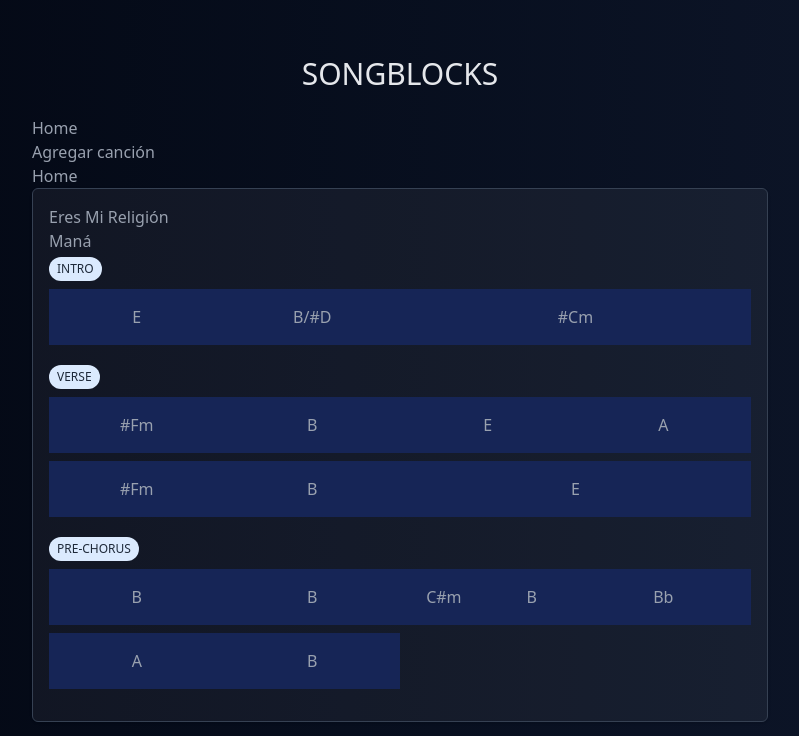
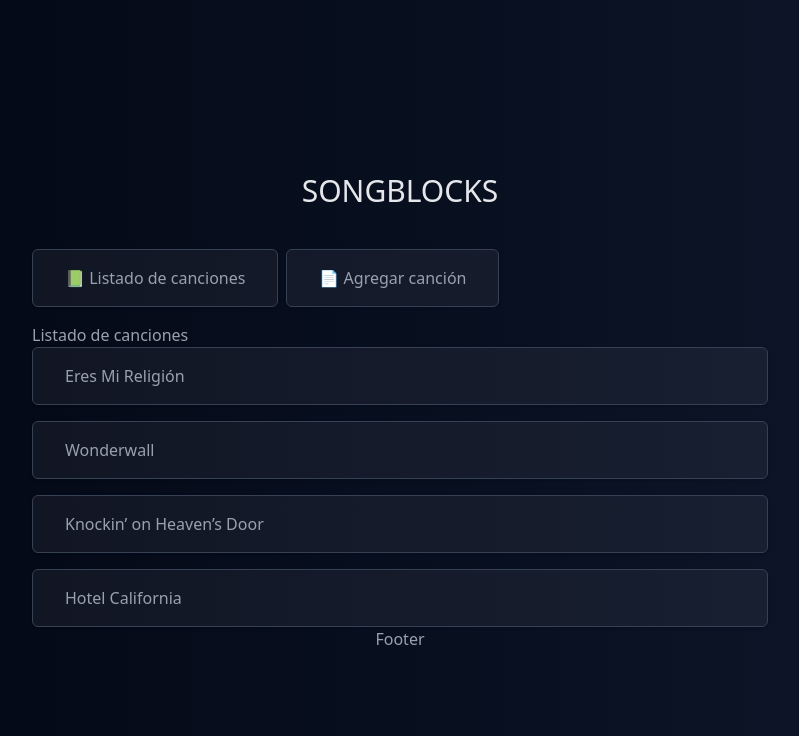
Before and after one commit to horaciodominguez/chordblocks-react-typescript, a React (Vite) app: page / in a window 1280 px wide. Shown: the top 736 px of the page, without its empty margins (240-1039 px from the left). Built offline with nearby package versions, Linux system fonts and the light colour scheme.

Commit message:
Refactoring

```diff
--- a/src/App.tsx
+++ b/src/App.tsx
@@ -31,7 +31,7 @@ function App() {
       <Header />
         <Routes>
           <Route path="/" element={<Home songs={songs} />} />
-          <Route path="/song/:id" element={<ViewSong />} />
+          <Route path="/song/:id" element={<ViewSong songs={songs} />} />
           <Route path="/song/:id/edit" element={<EditSong />} />
           <Route path="/new" element={<NewSong  songs={songs} setSongs={setSongs} />} />
         </Routes>
--- a/src/components/Header.tsx
+++ b/src/components/Header.tsx
@@ -4,13 +4,13 @@ export function Header () {
     return (
         <>
             <h1 className="text-gray-200 text-3xl uppercase text-center p-6">SongBlocks</h1>
-            <nav>
-                <ul>
-                    <li>
-                        <Link to="/">Home</Link>
+            <nav className="my-4">
+                <ul className="flex gap-2">
+                    <li className="border-[.1px] border-gray-700 bg-gray-50/5 rounded-md  shadow-sm">
+                        <Link to="/" className="py-4 px-8 block">📗 Listado de canciones</Link>
                     </li>
-                    <li>
-                        <Link to="/New">Agregar canción</Link>
+                    <li className="border-[.1px] border-gray-700 bg-gray-50/5 rounded-md shadow-sm">
+                        <Link to="/New" className="py-4 px-8 block">📄 Agregar canción</Link>
                     </li>
                 </ul>
             </nav>
--- a/src/components/Song.tsx
+++ b/src/components/Song.tsx
@@ -10,7 +10,7 @@ export const Song = ({song}: Props) => {
     return (
         <div
             key={song.id}
-                className="border-[.1px] border-gray-700 bg-gray-50/5 rounded-md p-4 shadow-sm"
+            className="border-[.1px] border-gray-700 bg-gray-50/5 rounded-md p-4 shadow-sm"
             >
             <h3 className="font-medium">{song.title}</h3>
             <p>{song.author}</p>
--- a/src/components/SongList.tsx
+++ b/src/components/SongList.tsx
@@ -1,4 +1,5 @@
 
+import { Link } from "react-router-dom"
 import { type Song as SongType } from "../types/song"
 import { Song } from "./Song"
 
@@ -12,7 +13,12 @@ export const SongList = ({songs}: Props) => {
             {
             songs.map (
                 (song, i) =>(
-                    <Song key={i} song={song} />
+                    <div key={i} className="border-[.1px] border-gray-700 bg-gray-50/5 rounded-md shadow-sm">
+                        <h2>
+                            <Link className="block px-8 py-4" to={`/song/${song.id}`}>{song.title}</Link>
+                        </h2>
+                        {/* <Song song={song} /> */}
+                    </div>
                 )
             )
             }
--- a/src/main.tsx
+++ b/src/main.tsx
@@ -5,5 +5,5 @@ import App from './App.tsx'
 createRoot(document.getElementById('root')!).render(
   <StrictMode>
     <App />
-  </StrictMode>,
+  </StrictMode>
 )
--- a/src/pages/Home.tsx
+++ b/src/pages/Home.tsx
@@ -9,7 +9,7 @@ type Props = {
 export default function Home({ songs }: Props) {
     return (
         <>
-            <h2>Home</h2>
+            <h2>Listado de canciones</h2>
             <SongList songs={songs} />
         </>
     )
--- a/src/pages/ViewSong.tsx
+++ b/src/pages/ViewSong.tsx
@@ -1,5 +1,25 @@
-export default function ViewSong () {
+import { Song } from "../components/Song";
+import type { Song as SongType } from "../types/song";
+import { useParams } from "react-router-dom";
+
+
+type Props = {
+    songs: SongType[]
+}
+
+export default function ViewSong ({songs}: Props) {
+
+    const { id } = useParams<{ id: string }>()
+    const song = songs.find(s => s.id === id)
+
+    if (!song) {
+        return <div>Canción no encontrada</div>
+    }
+
     return (
-        <h2>View Song</h2>
+        <>
+            <h2>View Song</h2>
+            <Song song={song} />
+        </>
     )
 }
```
